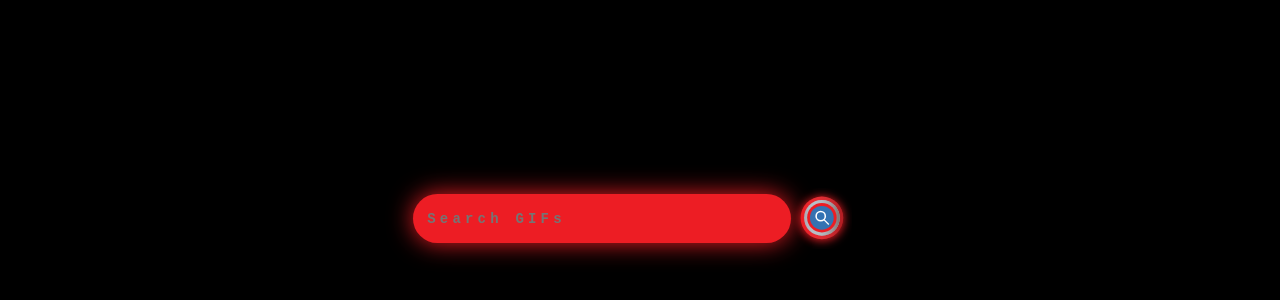
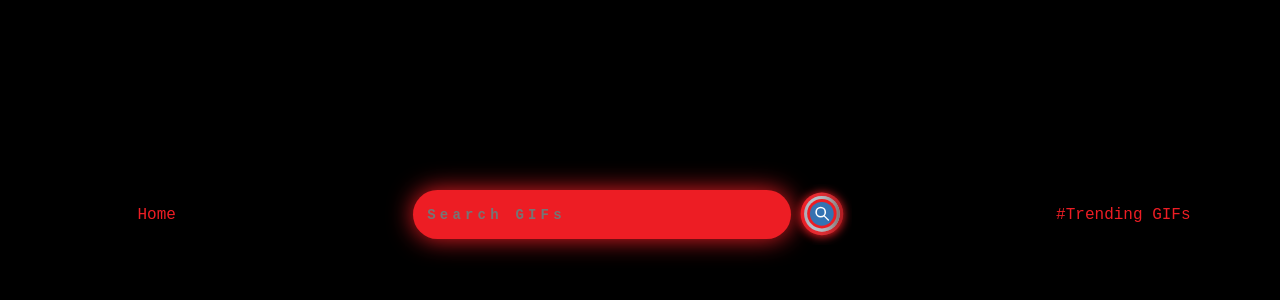
Before and after one commit to chini5ko/Marvel_Challenge, a React (Create React App) app in the folder my-app/: page / in a window 1280 px wide. Shown: the part 14-314 px from the top of the page. Built offline with nearby package versions, Linux system fonts and the light colour scheme; no server answers.

Commit message:
implemented home button

```diff
--- a/my-app/src/components/Container.js
+++ b/my-app/src/components/Container.js
@@ -10,7 +10,8 @@ class Container extends Component {
         this.state = {
             didUserSearch: false,
             searchCurrentValue: "",
-            emptyWarningDisplayed: false
+            emptyWarningDisplayed: false,
+            currentGitsDescription: "Trending GIFs"
         };
         this.gifContainerEl = React.createRef();
     }
@@ -30,19 +31,26 @@ class Container extends Component {
 
     performSearch = () => {
         this.gifContainerEl.current.renderSearch();
+        this.setState({currentGitsDescription: this.state.searchCurrentValue})
 
-        if (!this.state.didFirstSearchOcurred) {
-            this.setState({ emptyWarningDisplayed: true })
-        }
+        if(this.state.searchCurrentValue.length==0){
+            this.setState({emptyWarningDisplayed: true,
+                           currentGitsDescription: "Marvel"})
+             }
     }
 
     displayEmptyWarning() {
-        if (this.state.emptyWarningDisplayed && this.state.searchCurrentValue.length == 0) {
+        if (this.state.emptyWarningDisplayed) {
             return <h6 className={style.warning}>Search field is empty<br/> Default value for empty search is Marvel</h6>
         }
         else {
             return null;
         }
+    }
+
+    clickedHome = () =>{
+        this.gifContainerEl.current.renderTrending();
+        this.setState({currentGitsDescription: "Trending GIFs"})
     }
 
 
@@ -51,6 +59,7 @@ class Container extends Component {
             <div>
 
                 <div className={style.containerWrap}>
+                <div onClick={this.clickedHome} className={style.home}>Home</div>
                     <div className={style.searchBarContainer}>
 
                         <input type="text" placeholder="Search GIFs" onKeyUp={this.handleKeyPress} className={style.searchBar} autoFocus />
@@ -61,6 +70,7 @@ class Container extends Component {
 
                         <div className={style.warningContainer}>{this.displayEmptyWarning()}</div>
                     </div>
+                <div className={style.currentGifDes}> #{this.state.currentGitsDescription}</div>
 
                     <div className={style.gifDisplayContainer}>
                         <GifContainer ref={this.gifContainerEl} didUserSearch={this.state.didUserSearch} searchValue={this.state.searchCurrentValue} />
--- a/my-app/src/components/EachGifContainer.js
+++ b/my-app/src/components/EachGifContainer.js
@@ -7,12 +7,9 @@ class EachGifContainer extends Component {
         window.open(url, '_blank');
     }
 
-
-
-
     render() {
         return (
-                <img src={this.props.gifURL} key={this.props.index} alt='gif'
+                <img src={this.props.gifURL} key={this.props.index} alt='gif' type={this.props.type}
                 onClick={() => this.openNewTabForGif(this.props.gifURL)}
                 className={`${style.imgSize} ${style.cursor}  ${style.gifInteraction}`}  ></img>
         )
--- a/my-app/src/components/EachGifContainer.module.css
+++ b/my-app/src/components/EachGifContainer.module.css
@@ -9,16 +9,10 @@ h6{
 }
 
 .gifInteraction:hover{
-    box-shadow: 0 0 20px 0 #ed1d24, 0 20px 25px 0 rgba(0, 0, 0, 0.2);
+    box-shadow: 0 2px 20px 0 #ed1d24, 0 2px 25px 0 rgba(51, 115, 179, 0.89);
+    height: 210px;
 }
 
-.unfocus{
-    filter: grayscale(100%);
-}
-
-.color{
-    filter: grayscale(100%);
-}
 
 .cursor{
     cursor: pointer;
@@ -27,6 +21,10 @@ h6{
     .imgSize{
         height: 180px;
     }
+    .gifInteraction:hover{
+        height: 185px;
+    }
+
 
 
 }
@@ -35,13 +33,20 @@ h6{
     .imgSize{
         height: 150px;
     }
+    .gifInteraction:hover{
+        height: 155px;
+    }
 
 
 }
 
 @media (max-width: 550px) {
+
     .imgSize{
         height: 100px;
-        padding: .2em;
+        margin: .2em;
+    }
+    .gifInteraction:hover{
+        height: 105px;
     }
 }
--- a/my-app/src/components/GifContainer.js
+++ b/my-app/src/components/GifContainer.js
@@ -1,5 +1,4 @@
 import React, { Component } from 'react'
-import $ from 'jquery'
 import style from './gifContainerStyle.module.css'
 import EachGiftEl from './EachGifContainer'
 
@@ -9,7 +8,8 @@ class GifContainer extends Component {
         this.state = {
             trendingGifs: null,
             searchGifs: null,
-            didUserSearch: props.didUserSearch
+            didUserSearch: props.didUserSearch,
+            type:null
         };
     }
 
@@ -36,9 +36,8 @@ class GifContainer extends Component {
                 let downsized = images['downsized'];
                 let downsizedURL = downsized['url'];
 
-               items.push(<EachGiftEl index={index} key={index} gifURL={downsizedURL}></EachGiftEl>)
+               items.push(<EachGiftEl index={index} key={index} gifURL={downsizedURL} gifType={this.state.type}></EachGiftEl>)
             }
-
 
             if(items.length==0){
                 items.push(<h6>No Gifs for this search: { this.props.searchValue} </h6>)
@@ -53,73 +52,25 @@ class GifContainer extends Component {
         }).catch(function(){
             items.push(<h6 >Failed Connection </h6>)
         });
-
-
-
-        // $.ajax({
-        //     type: "GET",
-        //     url: url_giphy_request,
-        //     dataType: "json",
-        //     contentType: "application/json; charset=utf-8",
-        //     success: function (giphyJson) {
-        //         console.log("ajax! type: " + type)
-        //         var data = giphyJson['data'];
-
-        //         for (const d of data.entries()) {
-        //             let index = d[0];
-        //             let gifJson = d[1];
-        //             let images = gifJson.images;
-        //             let downsized = images['downsized'];
-        //             let downsizedURL = downsized['url'];
-
-        //            items.push(<EachGiftEl index={index} gifURL={downsizedURL}></EachGiftEl>)
-        //         }
-
-
-        //         if(items.length==0){
-        //             items.push(<h6>No Gifs for this search: { this.props.searchValue} </h6>)
-        //         }
-        //         if(type=='trending'){
-        //             this.setState({ trendingGifs: items })
-        //         }
-        //         if(type=='search'){
-        //             this.setState({ searchGifs: items })
-        //         }
-
-        //     }.bind(this),
-        //     error: function (request, status, error) {
-        //         items.push(<h6>Failed Connection </h6>)
-
-        //             this.setState({ trendingGifs: items,
-        //                 searchGifs: items
-        //              })
-
-        //         console.log("Error");
-        //         console.log(request)
-        //         console.log(status)
-        //         console.log(error)
-
-        //     }.bind(this)
-        // });
-
-
     }
 
     renderSearch(){
         let numberOfSearch = 20;
-        console.log("this.props.searchValue.length val" , this.props.searchValue.length);
-        //let searchText =  this.props.searchValue;
         let searchText = (this.props.searchValue.length>0) ? this.props.searchValue : 'Marvel';
         var url_giphy_search = 'https://api.giphy.com/v1/gifs/search?api_key=Erd7FLQSsRKYF24NdrQl54yQEJ1MOuEv&q=' + searchText+'&limit='+numberOfSearch+'&offset=0&rating=G&lang=en';
 
         this.renderImgElement( url_giphy_search , 'search');
-        this.setState({ didUserSearch: true })
+        this.setState({ didUserSearch: true,
+                        type: 'search'
+        })
 
     }
 
     renderTrending(){
         let numberOfSearch = 20;
         var url_giphy_trending = 'https://api.giphy.com/v1/gifs/trending?api_key=Erd7FLQSsRKYF24NdrQl54yQEJ1MOuEv&limit=' +numberOfSearch+'&rating=G';
+        this.setState({ didUserSearch: false,
+                        type: 'trending' })
         this.renderImgElement( url_giphy_trending , 'trending');
     }
 
--- a/my-app/src/components/containerStyles.module.css
+++ b/my-app/src/components/containerStyles.module.css
@@ -4,21 +4,49 @@
     height: 100vh;
 
     display: grid;
+    grid-template-columns: 0.5fr 1fr 0.5fr;
 
 }
 
 .searchBarContainer{
+    grid-column: 2/3;
     align-self: center;
     justify-self: center;
     display: grid;
     grid-template-rows: 1fr;
     grid-template-columns: 1fr .2fr;
 
-    padding-top: 2em;
+    padding-top: 20pt;
 
 }
 
+.home{
+    grid-column: 1/2;
+    font-family: 'Inconsolata', monospace;
+    color: #ed1d24;
+    justify-self: center;
+    align-self: center;
+    padding-top: 20pt;
+    padding-right: 10pt;
+    padding-left: 5pt;
+    cursor: pointer;
+}
+
+.currentGifDes{
+    grid-column: 3/4;
+    font-family: 'Inconsolata', monospace;
+    color: #ed1d24;
+    justify-self: center;
+    align-self: center;
+    padding-top: 20pt;
+    padding-left: 10pt;
+    padding-right: 5pt;
+    cursor: pointer;
+}
+
+
 .gifDisplayContainer{
+    grid-column: 1/4;
     background: #000 ;
     overflow: auto;
     padding: 1em;
@@ -33,6 +61,7 @@
 }
 
 .warning{
+	font-family: 'Inconsolata', monospace;
     color: red;
 }
 
@@ -65,8 +94,8 @@
 .searchIConContainer{
     grid-row: 1/2;
     grid-column: 2/3;
-   justify-self: start;
-  padding-top: 2pt;
+    justify-self: start;
+    padding-top: 2pt;
 }
 
 h6{
@@ -77,9 +106,22 @@ h6{
     padding-top: 5pt;
 }
 
+@media (max-width: 650px) {
+    h6, .currentGifDes, .home{
+        font-size: 7pt;
+    }
+
+    .searchBar{
+        width: 14em;
+        height: 2.3em;
+        font-size: 10pt;
+    }
+
+}
+
 
 @media (max-width: 550px) {
-    h6{
+    h6, .currentGifDes, .home{
         font-size: 7pt;
     }
 
--- a/my-app/src/components/marvelSearchIconStyle.module.css
+++ b/my-app/src/components/marvelSearchIconStyle.module.css
@@ -8,6 +8,12 @@
     cursor: pointer;
 }
 
+@media (max-width: 650px) {
+    .icon{
+        width: 2.2em;
+        height: 2.2em;
+    }
+}
 
 @media (max-width: 550px) {
     .icon{
```
